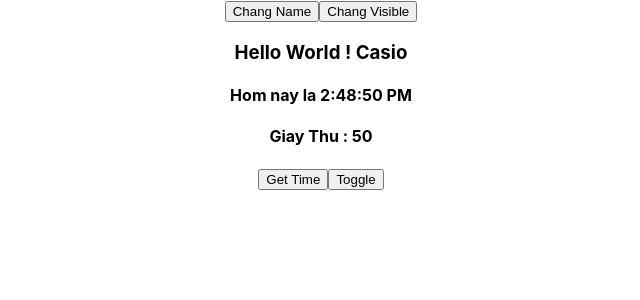
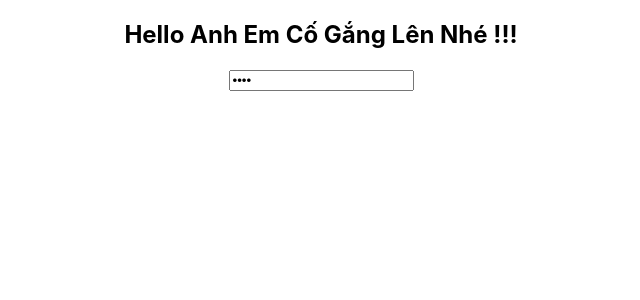
Before and after one commit to TuanPham180704/ReactJs-Total-Review, a React (Create React App) app: page / in a window 1280 px wide. Shown: the top 300 px of the page, without its empty margins (319-959 px from the left). Built offline with nearby package versions, Linux system fonts and the light colour scheme.

Commit message:
Cách dùng Props và PropTypes

```diff
--- a/package.json
+++ b/package.json
@@ -38,6 +38,7 @@
   },
   "devDependencies": {
     "eslint-config-prettier": "^10.1.8",
-    "eslint-plugin-prettier": "^5.5.3"
+    "eslint-plugin-prettier": "^5.5.3",
+    "prop-types": "^15.8.1"
   }
 }
--- a/src/App.js
+++ b/src/App.js
@@ -1,15 +1,21 @@
 import './App.css'
+import BareInput from './BareInput'
 import Clock from './Clock'
 import { useState } from 'react'
+import Layout from './Layout'
 
 function App() {
-  const [name, setName] = useState('Casio')
-  const [visible, setVisible] = useState(true)
+  // const [name, setName] = useState('Casio')
+  // const [visible, setVisible] = useState(true)
   return (
     <div className='App'>
-      <button onClick={() => setName('Apple')}>Chang Name</button>
+      {/* <button onClick={() => setName('Apple')}>Chang Name</button>
       <button onClick={() => setVisible(false)}>Chang Visible</button>
-      {visible && <Clock name={name} />}
+      {visible && <Clock name={name} />} */}
+      <Layout>
+        <h2>Hello Anh Em Cố Gắng Lên Nhé !!!</h2>
+        <BareInput type='password' name='input' value='hehe' onChange={() => {}} />
+      </Layout>
     </div>
   )
 }
--- /dev/null
+++ b/src/BareInput.jsx
@@ -0,0 +1,21 @@
+import React from "react";
+import PropTypes from "prop-types";
+// class BareInput extends React.Component{
+//   render(){
+//     const {type,...rest} = this.props
+//     return <input {...rest}/>
+//   }
+// }
+
+function BareInput(props){
+  const {type : TypeInput,...rest} = props
+  return(
+    <input {...rest} type={TypeInput}/>
+  )
+}
+BareInput.prototype = {
+  type : PropTypes.string.isRequired,
+  onChange : PropTypes.func.isRequired,
+  className : PropTypes.string,
+}
+export default BareInput
--- /dev/null
+++ b/src/Layout.jsx
@@ -0,0 +1,23 @@
+import PropTypes from "prop-types"
+import React from "react"
+
+// class Layout extends React.Component {
+//   render() {
+//     return <div className='layout'>{this.props.children}</div>
+//   }
+// }
+
+function Layout({children}){
+  return (
+    <div className="layout">
+       {children}
+    </div>
+  )
+}
+Layout.prototype = {
+  children :  PropTypes.oneOfType([
+    PropTypes.element,
+    PropTypes.arrayOf(PropTypes.element)
+  ])
+}
+export default Layout
```
Also changed, not shown: 1 other file (tests, documents, lock files or other folders).
